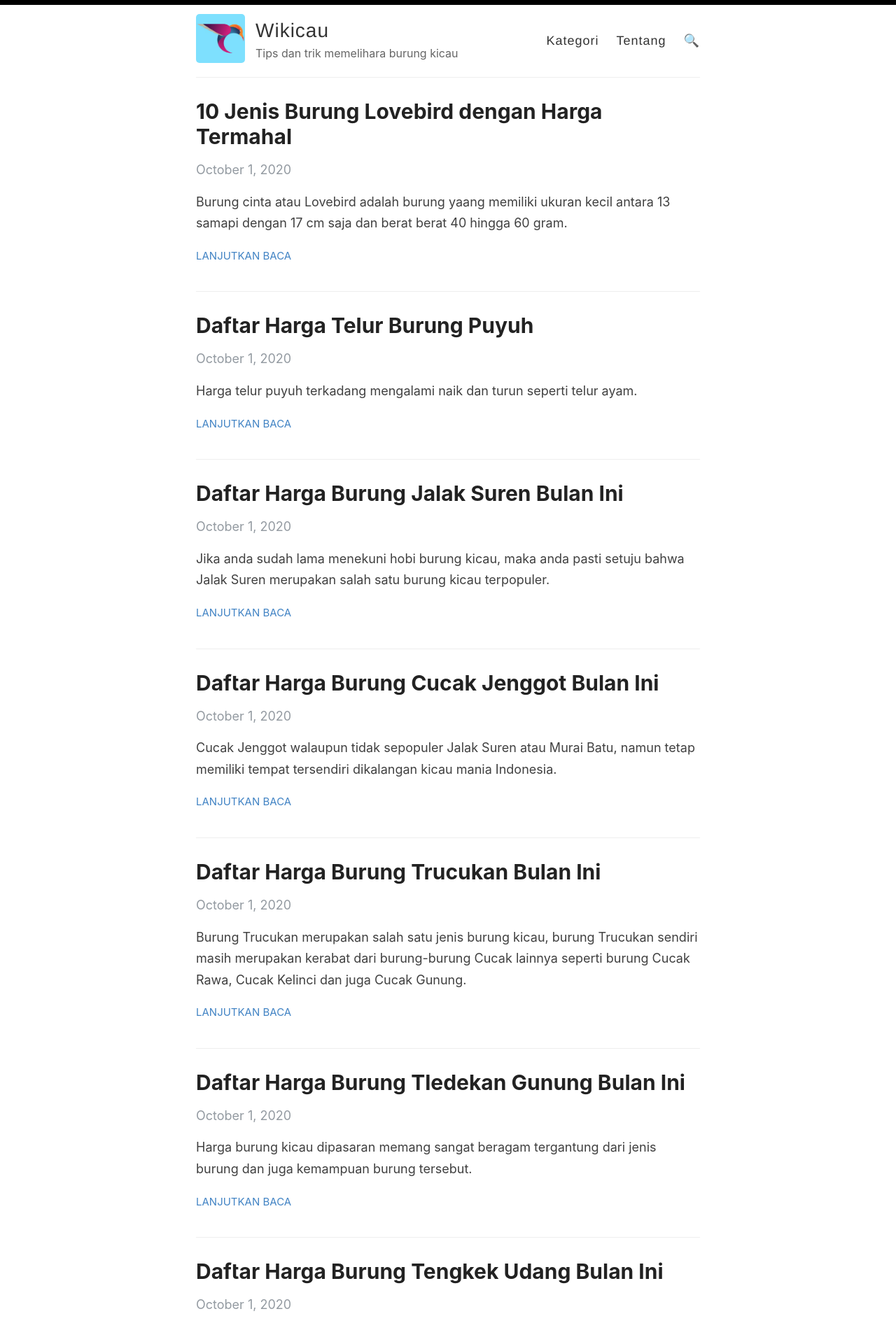
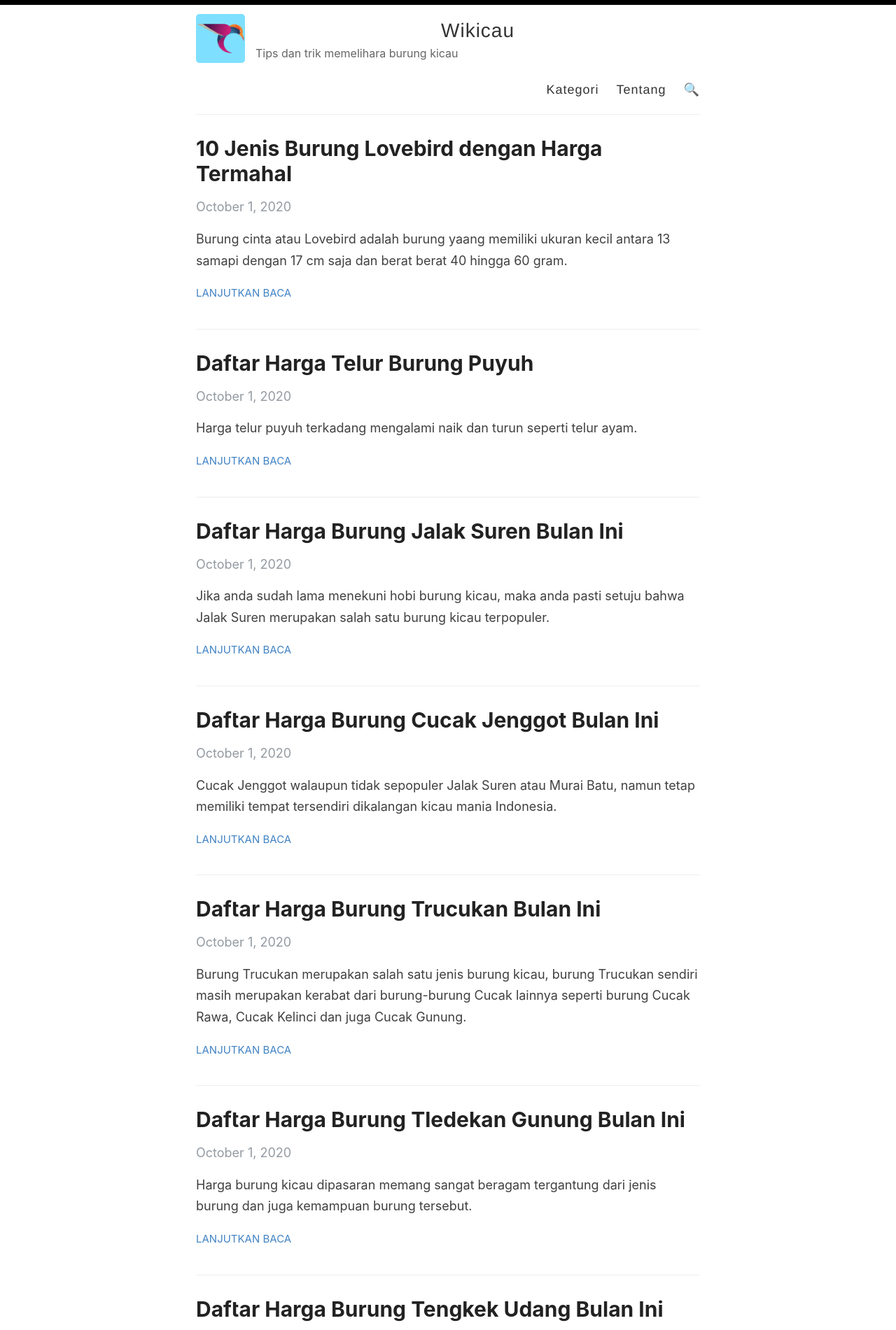
Before and after one commit to wikicau/wikicau.github.io, a Jekyll site: the page built from index.html, in a window 1280 px wide. Shown: the top 1901 px of the page at 70% size. Built offline with Jekyll 4.4.1, drawn with Linux system fonts in a browser that asks for light colours; the list of posts is cut into pages by our own code.

Commit message:
Update style.scss

```diff
--- a/assets/style.scss
+++ b/assets/style.scss
@@ -140,7 +140,7 @@
 }
 
 #search-input {
-  width: 80%;
+  width: 100%;
   padding: 12px 20px;
   margin: 8px 0;
   display: inline-block;
@@ -295,7 +295,7 @@
 }
 
 .site-info {
-  float: left;
+  float: center;
 
   @include mobile {
     float: none;
@@ -312,10 +312,10 @@
   font-weight: 300;
   font-size: 28px;
   letter-spacing: 1px;
-  text-align: left;
+  text-align: center;
 
   @include mobile {
-    text-align: left;
+    text-align: center;
   }
 }
 
```
